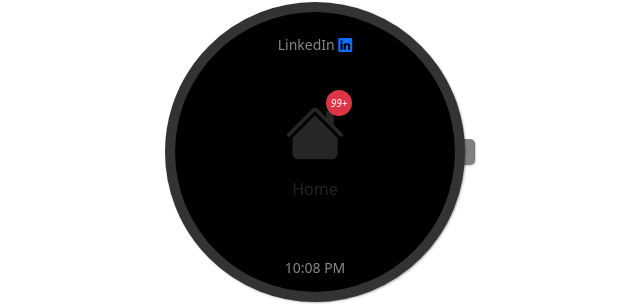
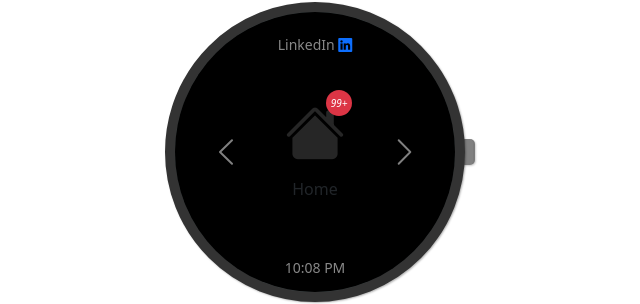
Before and after one commit to francisuloko/linkedin-for-wristwatches, a React (Create React App) app: page / in a window 1280 px wide. Shown: the part 148-452 px from the top of the page, without its empty margins (325-965 px from the left). Built offline with nearby package versions, Linux system fonts and the light colour scheme.

Commit message:
Update Nav.js

```diff
--- a/src/components/Nav.js
+++ b/src/components/Nav.js
@@ -8,7 +8,7 @@ export default function Nav() {
       <Carousel
         interval={null}
         indicators={false}
-        controls={false}
+        controls={true}
         className="w-100"
       >
         <Carousel.Item>
```
